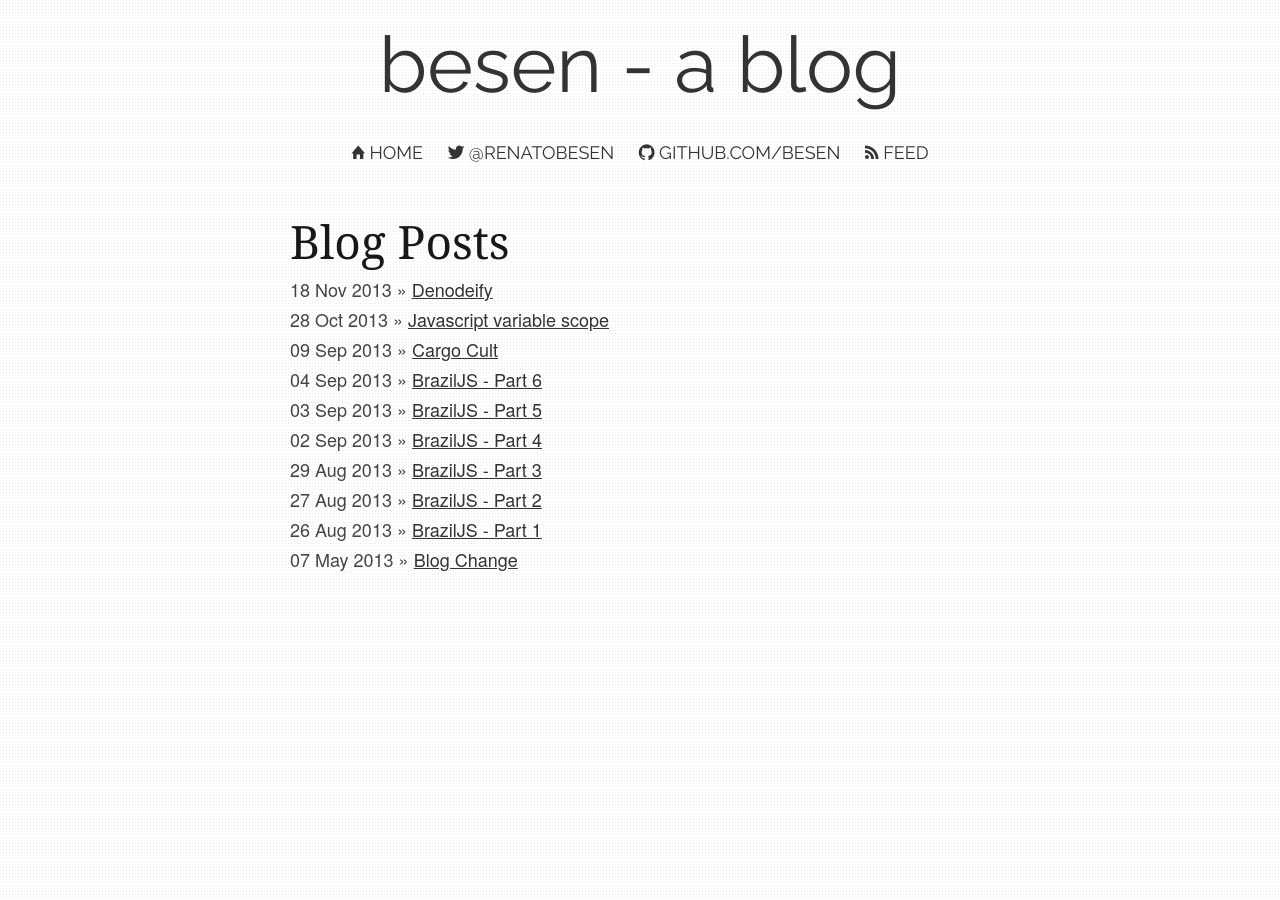
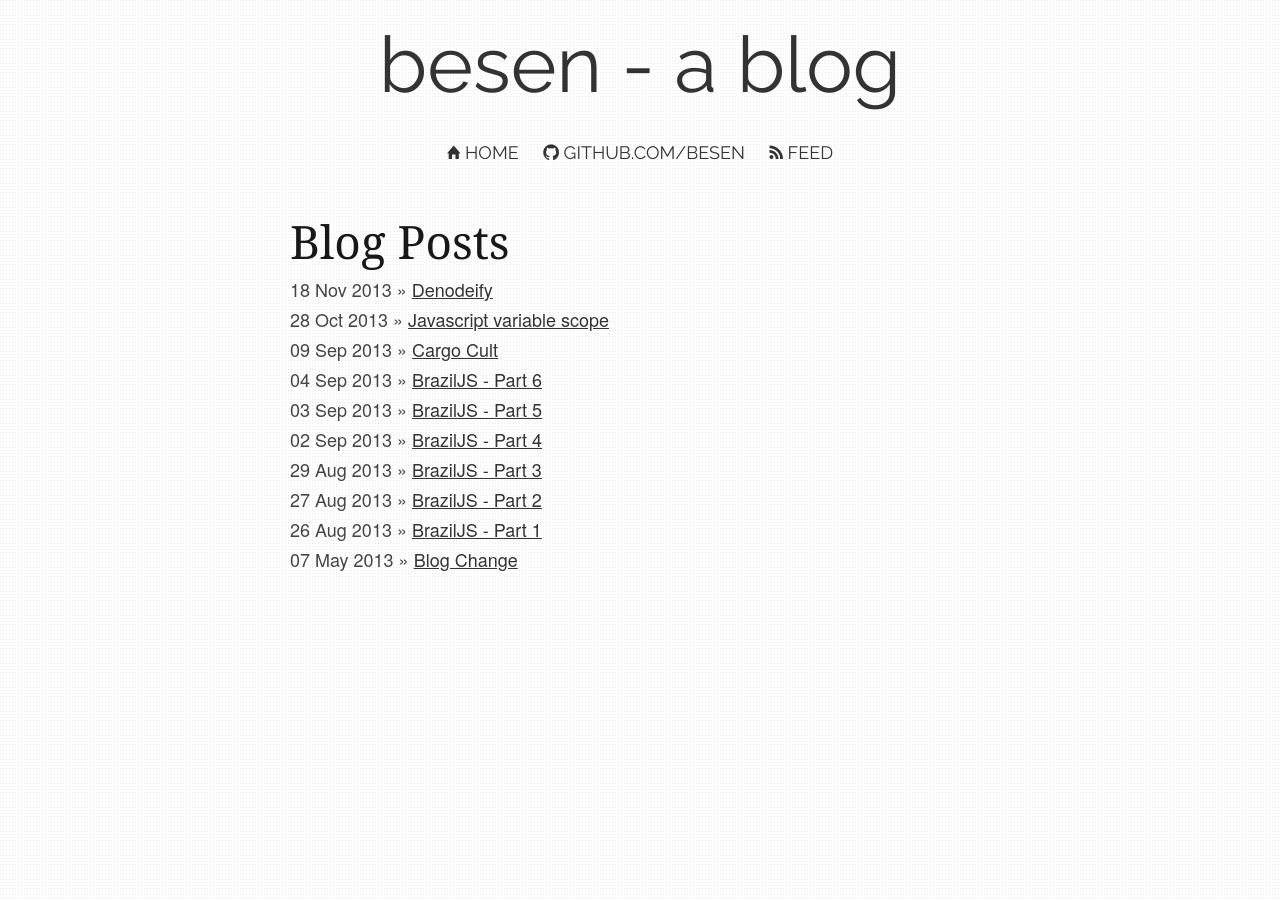
Before and after one commit to besen/besen.github.io, a Jekyll site: the page built from index.html, in a window 1280 px wide. Built offline with Jekyll 4.4.1, drawn with Linux system fonts in a browser that asks for light colours; some web fonts are replaced.

Commit message:
Update default.html

```diff
--- a/_layouts/default.html
+++ b/_layouts/default.html
@@ -20,7 +20,6 @@
 			<nav>
 				<ul>
 					<li><a href="/"><i class="icon ion-home"></i> home</a></li>
-					<li><a href="http://twitter.com/renatobesen/"><i class="icon ion-social-twitter"></i> @renatobesen</a></li>
 					<li><a href="http://github.com/besen/"><i class="icon ion-social-github"></i> github.com/besen</a></li>
 					<li><a href="/feed.xml"><i class="icon ion-social-rss"></i> feed</a></li>
 				</ul>
```
